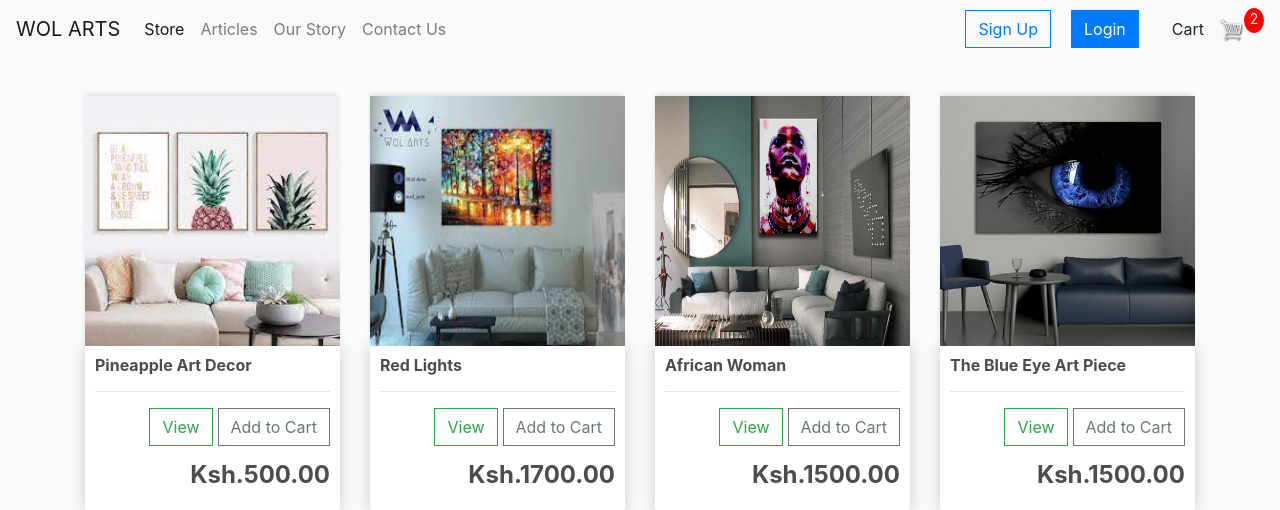
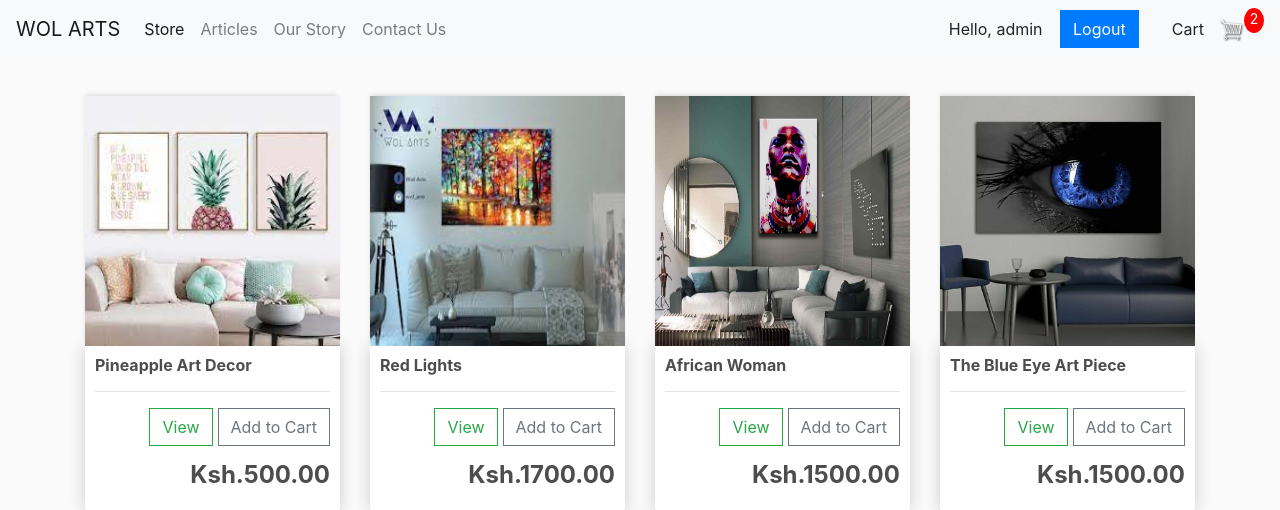
Before and after one commit to Alex-Maina/wolarts, a Django app: page / in a window 1280 px wide. Shown: the top 510 px of the page. Run offline with Django 3.2, Linux system fonts and the light colour scheme; a user stored in the database is signed in; data comes from the database, SQL or seed files in the repository; both versions use the stored data as it was after the commit; tables that the repository leaves empty hold one stand-in row (values such as "Sample post"); some libraries are stand-ins or nearby versions.

Commit message:
Login/logou and user notification

```diff
--- a/store/forms.py
+++ b/store/forms.py
@@ -3,6 +3,7 @@ from .models import Order, Order
 from django.contrib.auth.forms import UserCreationForm
 from django.contrib.auth.models import User
 from django import forms
+from django.contrib import messages
 
 class OrderForm(ModelForm):
     class Meta:
--- a/store/templates/store/main.html
+++ b/store/templates/store/main.html
@@ -33,6 +33,7 @@
 
 	</script>
 
+
 </head>
 <body>
 
@@ -59,10 +60,18 @@
 
 	    </ul>
 	    <div class="form-inline my-2 my-lg-0">
-			<a href={% url 'register' %} class="btn btn-outline-primary" style= "margin-right: 20px;">Sign Up</a>
 
-	     	<a href={% url 'login' %} class="btn btn-primary login" style= "margin-right: 20px;">Login</a>
+			<div id="login">
+				<a href={% url 'register' %} class="btn btn-outline-primary" style= "margin-right: 20px;">Sign Up</a>
 
+	     		<a href={% url 'login' %} class="btn btn-primary login" style= "margin-right: 20px;">Login</a>
+			</div>
+
+			<div id="logout">
+				<a href= "#" class="btn">Hello, {{request.user}}</a>
+
+				<a href={% url 'logout' %} class="btn btn-primary login" style= "margin-right: 20px;">Logout</a>
+			</div>
 
 			<a href={% url 'cart' %} class="btn" style= "margin-right: 0px;padding-right: 0px;border-right-width: 0px;">Cart</a>
 	     	<a href="{% url 'cart' %}">
@@ -76,6 +85,17 @@
 
      <div class="container">
             <br>
+
+			<script type="text/javascript">
+				//checks if user is logged in and displays the required logi/logout buttons
+				if (user != 'AnonymousUser'){
+					document.getElementById('login').innerHTML = ''
+				}
+				else{
+					document.getElementById('logout').innerHTML = ''
+				}
+			</script>
+
             {% block content %}
 
 
@@ -96,5 +116,8 @@
 
 	<script src="{% static 'js/cart.js' %}"></script>
 
+
+
+
 </body>
 </html>
--- a/store/urls.py
+++ b/store/urls.py
@@ -10,4 +10,5 @@ urlpatterns = [
 	path('process_order/', views.processOrder, name="process_order"),
     path('register/', views.register, name="register"),
     path('login/', views.loginPage, name="login"),
+    path('logout/', views.logoutUser, name="logout")
 ]
--- a/store/views.py
+++ b/store/views.py
@@ -46,10 +46,14 @@ def loginPage(request):
         if user is not None:
             login (request, user)
             return redirect('store')
+        else:
+            messages.info(request,'Username or Password is incorrect')
 
-    context = {}
-    return render(request, 'store/login.html', context)
+    return render(request, 'store/login.html')
 
+def logoutUser(request):
+    logout(request)
+    return redirect('store')
 
 
 def store(request):
```
Also changed, not shown: store/templates/store/register.html (+6 -8 lines), db.sqlite3.
